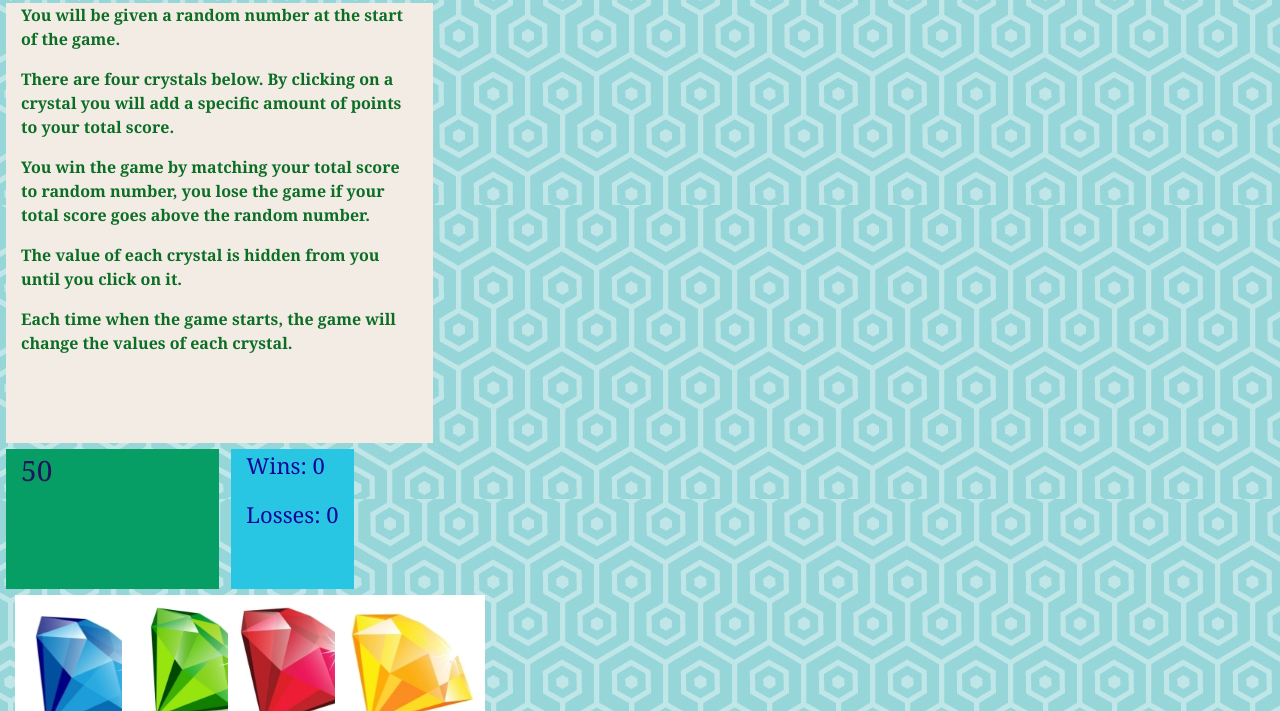
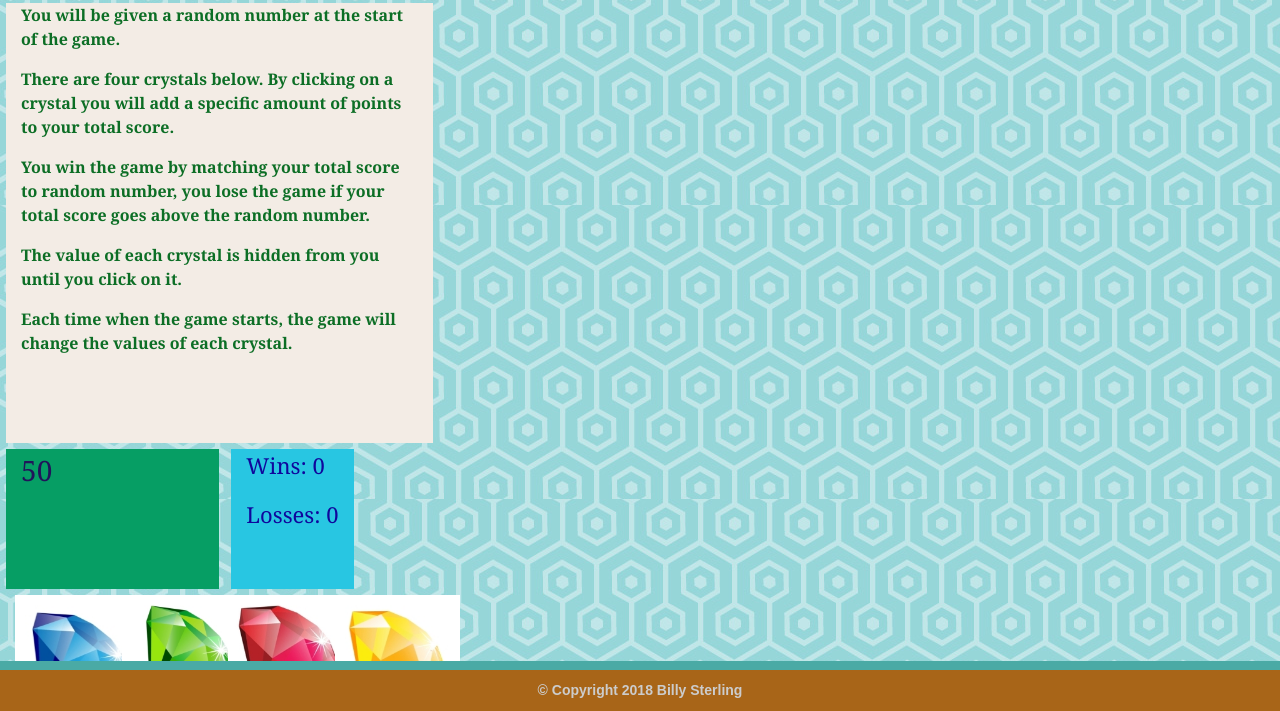
Before and after one commit to BillySterling/unit-4-game, a plain HTML site: page index.html in a window 1280 px wide. Shown: the part 89-800 px from the top of the page. Drawn offline with nearby package versions, Linux system fonts and the light colour scheme.

Commit message:
initial javascript file add, misc css changes

```diff
--- a/assets/css/style.css
+++ b/assets/css/style.css
@@ -11,7 +11,7 @@ body {
 }
 
 .crystal-pic {
-    width: 150px;
+    width: 125px;
     cursor: pointer;
 }
 
@@ -65,4 +65,29 @@ body {
     color: #ffffff;
     max-width: 100%;
     margin: 6px auto auto 6px;
+    height: 60px;
 }
+
+footer {
+    position: fixed;
+    left: 0;
+    bottom: 0;
+    height: 50px;
+    width: 100%;
+    background: #a86518;
+    border-top: 9px solid #4aaaa5;
+    color: white;
+    text-align: center;
+    }
+
+  footer > .container {
+    padding-right: 15px;
+    padding-left: 15px;
+    }
+
+#footerText {
+    font-size: 14px;
+    font-weight: bold;
+    margin: 10px;
+    color: #cccccc;
+    }
--- a/index.html
+++ b/index.html
@@ -71,5 +71,11 @@
 
     </div>
 
+    <footer class="footer">
+        <div class="container">
+            <div id="footerText">&copy; Copyright 2018 Billy Sterling</div>
+        </div>
+    </footer>
+
 </body>
 </html>
```
Also changed, not shown: assets/javascript/game.js (added, +20 -0 lines).
